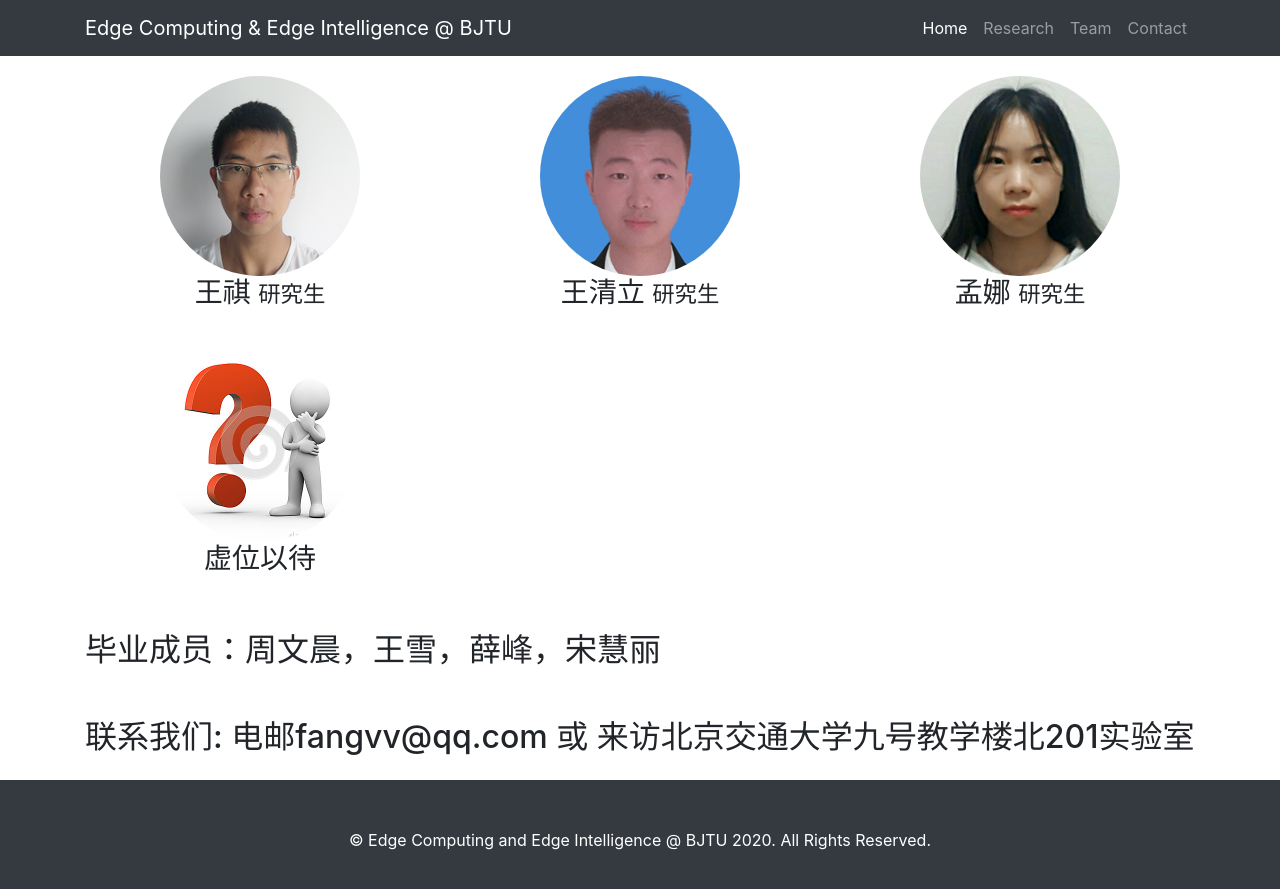
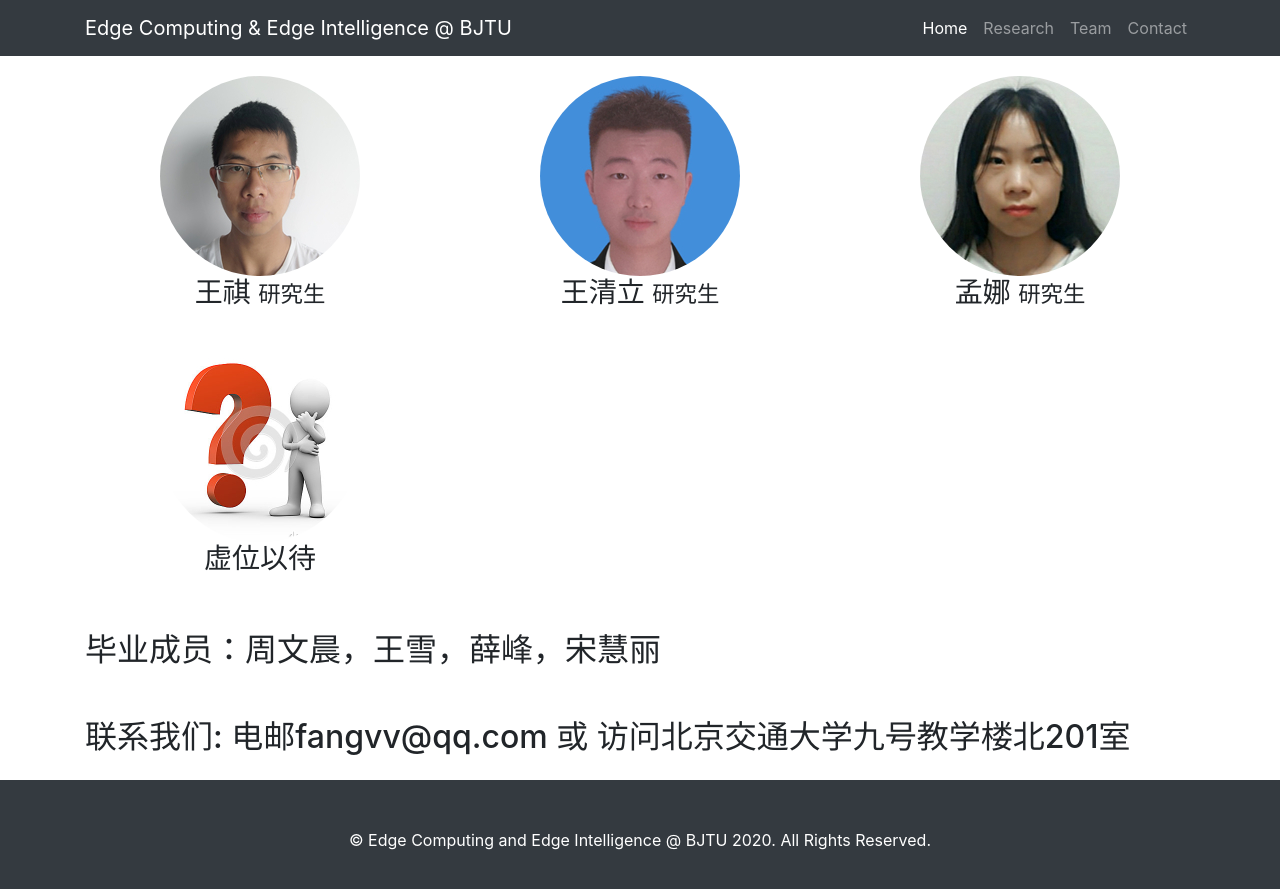
Before and after one commit to fangvv/Homepage, a Jekyll site: the page Edgecomp/index.html, which Jekyll copies as it is, in a window 1280 px wide and 900 px high, scrolled down 4699 px. Shown: the top 889 px of the window. Built offline with Jekyll 4.4.1, drawn with Linux system fonts in a browser that asks for light colours; comment, search, counter and statistics services are not loaded.

Commit message:
Signed-off-by: fangvv <fangvv@gmail.com>

```diff
--- a/Edgecomp/index.html
+++ b/Edgecomp/index.html
@@ -227,7 +227,7 @@
 <section id="contact">
     <div class="row">
        <div class="col-lg-12">
-          <h2 class="my-4">联系我们: 电邮fangvv@qq.com 或 来访北京交通大学九号教学楼北201实验室</h2>
+          <h2 class="my-4">联系我们: 电邮fangvv@qq.com 或 访问北京交通大学九号教学楼北201室</h2>
       </div>
   </div>
 </section>
```
